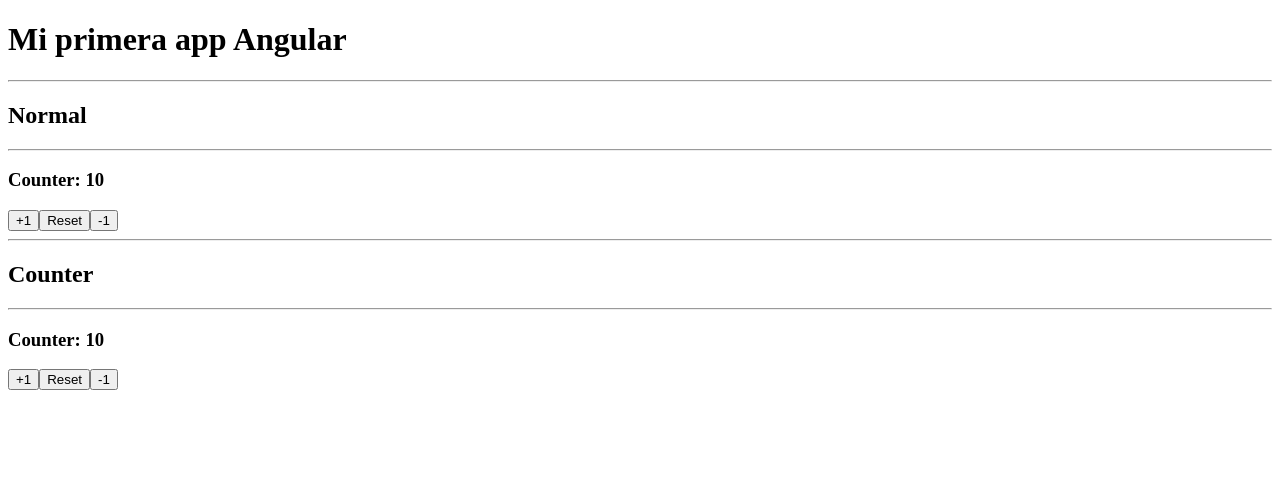
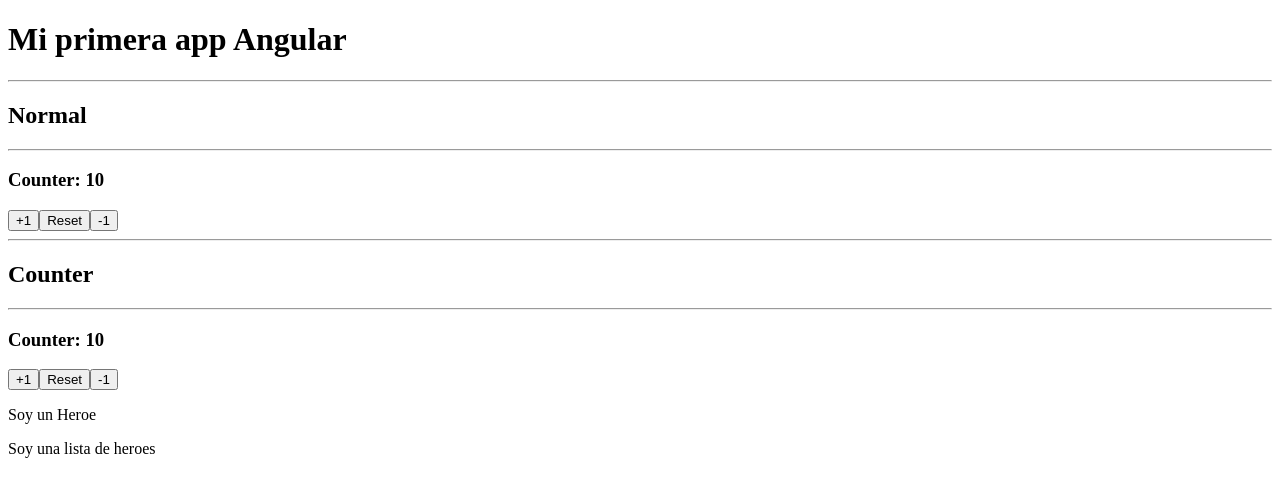
Before and after one commit to MarySun2/proyectAngular, an Angular app in the folder Angular/02-Bases/: page / in a window 1280 px wide. Shown: the top 496 px of the page. Built offline with nearby package versions, Linux system fonts and the light colour scheme.

Commit message:
Creacion_Componente + hero + list

```diff
--- /dev/null
+++ b/Angular/02-Bases/src/app/Heroes/hero/hero.component.html
@@ -0,0 +1 @@
+<p>Soy un Heroe</p>
--- /dev/null
+++ b/Angular/02-Bases/src/app/Heroes/list/list.component.html
@@ -0,0 +1 @@
+<p>Soy una lista de heroes</p>
--- a/Angular/02-Bases/src/app/app.component.html
+++ b/Angular/02-Bases/src/app/app.component.html
@@ -11,3 +11,7 @@
 
 <hr>
 <app-counter></app-counter>
+
+<app-heroes-hero></app-heroes-hero>
+
+<app-heroes-list></app-heroes-list>
--- a/Angular/02-Bases/src/app/app.module.ts
+++ b/Angular/02-Bases/src/app/app.module.ts
@@ -4,10 +4,14 @@
 import { AppRoutingModule } from './app-routing.module';
 import { AppComponent } from './app.component';
 import { CounterComponent } from './counter/counter.component';
+import { HeroComponent } from './Heroes/hero/hero.component';
+import { ListComponent } from './Heroes/list/list.component';
+
+
 
 @NgModule({
   declarations: [
-    AppComponent, CounterComponent
+    AppComponent, CounterComponent, HeroComponent, ListComponent
   ],
   imports: [
     BrowserModule,
```
Also changed, not shown: Angular/02-Bases/src/app/Heroes/hero/hero.component.ts (added, +10 -0 lines), Angular/02-Bases/src/app/Heroes/list/list.component.ts (added, +10 -0 lines), Angular/02-Bases/src/app/Heroes/hero/hero.component.css (added), Angular/02-Bases/src/app/Heroes/list/list.component.css (added), 2 other files (tests, documents, lock files or other folders).
